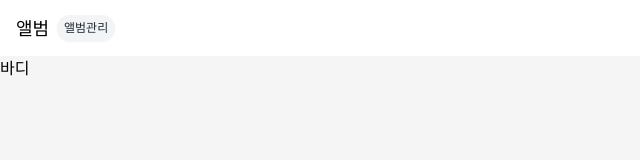
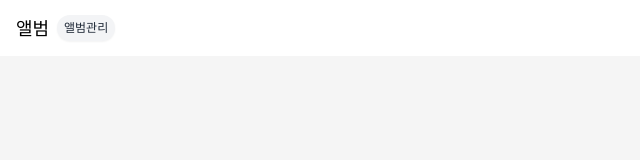
Before and after one commit to gusdn3477/makestar_assignment, a React (Vite) app: page / in a window 1280 px wide. Shown: the top 160 px of the page, without its empty margins (0-640 px from the left). Built offline with nearby package versions, Linux system fonts and the light colour scheme.

Commit message:
feat: Home Url에 Carousel 배치

```diff
--- a/src/pages/Home.tsx
+++ b/src/pages/Home.tsx
@@ -1,4 +1,5 @@
 import { useNavigate } from 'react-router-dom';
+import Carousel from '../components/Carousel';
 import Chip from '../components/Chip';
 import InnerLayout from '../components/InnerLayout';
 
@@ -17,7 +18,9 @@ export default function Home() {
         </>
       }
     >
-      <main>바디</main>
+      <main>
+        <Carousel />
+      </main>
     </InnerLayout>
   );
 }
```
